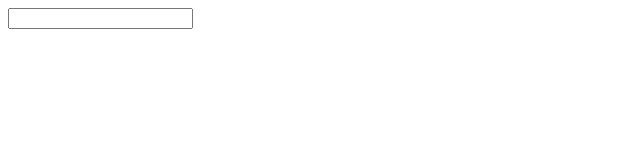
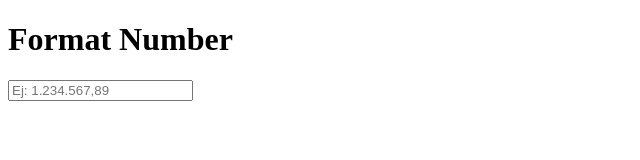
Before and after one commit to krojasalfaro7/javascript-developments, a plain HTML site: page index.html in a window 1280 px wide. Shown: the whole page, without its empty margins (0-640 px from the left). Drawn offline with Linux system fonts and the light colour scheme.

Commit message:
readme e index

```diff
--- a/index.html
+++ b/index.html
@@ -2,12 +2,14 @@
 <html>
 <head>
     <meta charset='utf-8'>
-    <title>JavasScript Developments</title>
-
+    <title>JavaScript Developments</title>
 </head>
 <body>
 
-    <input id="money"/>
-    <script src='formatmoney/formatmoney.js'></script>
+    <div>
+        <h1>Format Number</h1>
+        <input id="money" placeholder="Ej: 1.234.567,89"/>
+        <script src='formatmoney/formatmoney.js'></script>
+    </div>
 </body>
 </html>
```
Also changed, not shown: formatmoney/formatmoney.html (deleted, +0 -13 lines), README.md.
